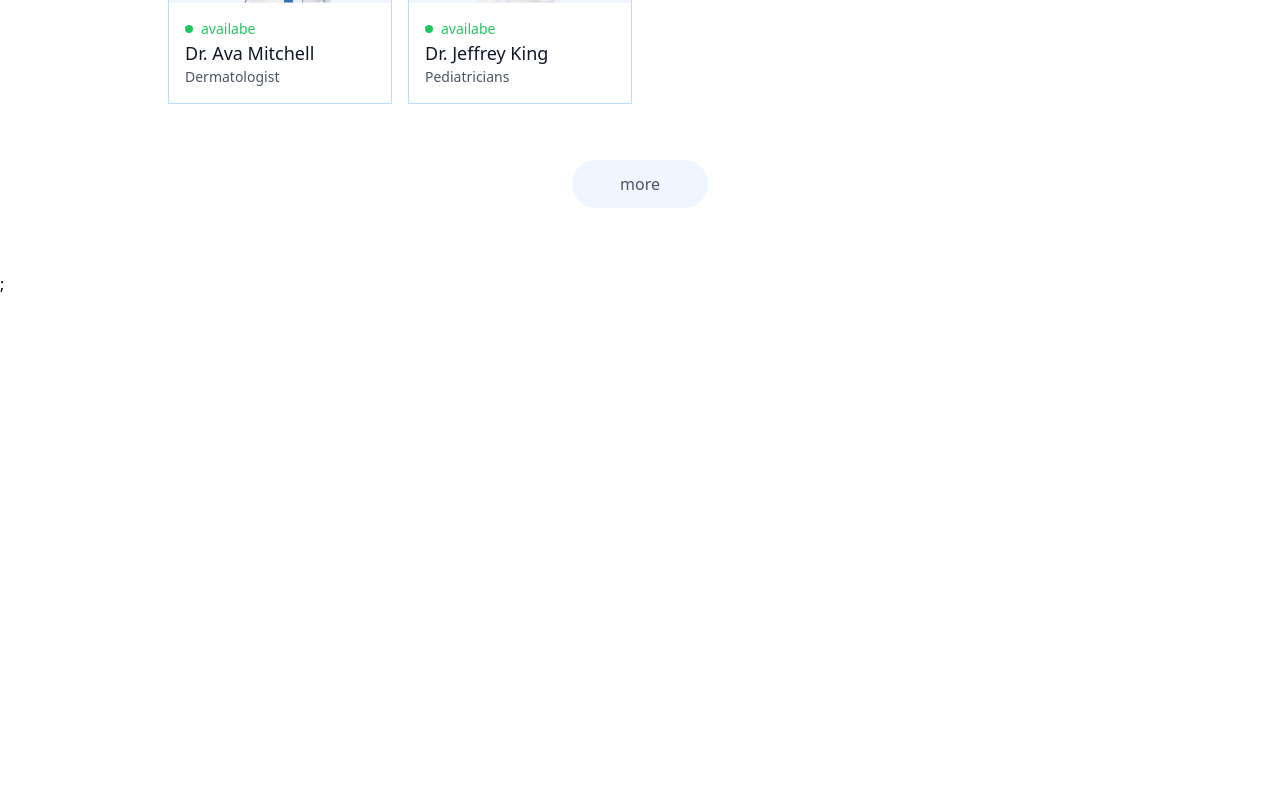
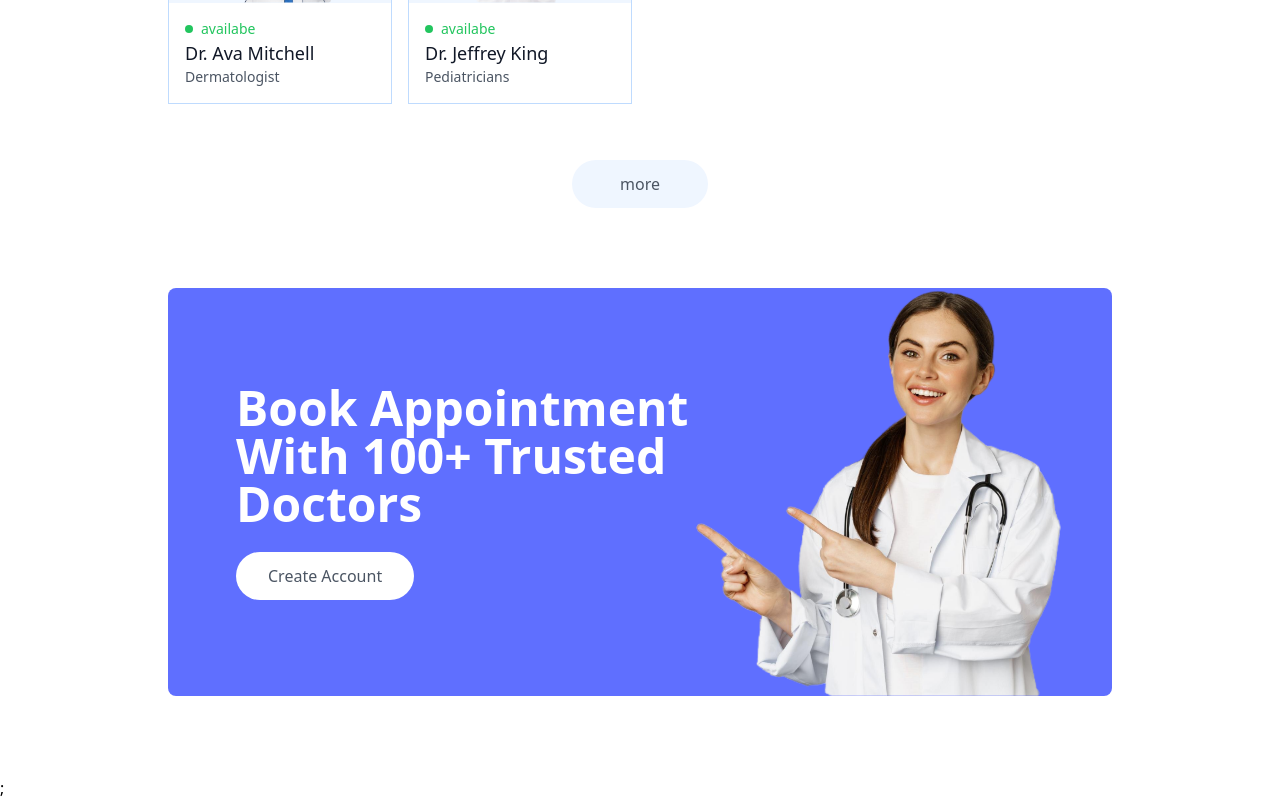
Before and after one commit to imran-assad/doctors_appointment, a React (Vite) app in the folder frontend/: page / in a window 1280 px wide. Shown: the part 2178-2978 px from the top of the page. Before the commit the page ends 2474 px from the top, so only its background shows below. Built offline with nearby package versions, Linux system fonts and the light colour scheme.

Commit message:
banner completed

```diff
--- /dev/null
+++ b/frontend/src/components/Banner.jsx
@@ -0,0 +1,38 @@
+import React from "react";
+import { assets } from "../assets/assets/assets_frontend/assets";
+import { useNavigate } from "react-router-dom";
+
+const Banner = () => {
+  const navigate = useNavigate();
+  return (
+    <>
+      <div className="flex bg-primary rounded-lg px-6 sm:px-10 md:px-14 lg:px-12 my-20 md:mx-10">
+        {/* -----------------Left-section----------------- */}
+        <div className="flex-1 py-8 sm:py-10 md:py-16 lg:py-24 lg:pl-5">
+          <div className="text-xl sm:text-2xl md:text-3xl lg:text-5xl font-semibold text-white">
+            <p>Book Appointment</p>
+            <p>With 100+ Trusted Doctors</p>
+          </div>
+          <button
+            onClick={() => {
+              navigate("/login");
+              scrollTo(0, 0);
+            }}
+            className="bg-white text-sm sm:text-base text-gray-600 px-8 py-3 rounded-full mt-6 hover:scale-105 transition-all"
+          >
+            Create Account
+          </button>
+        </div>
+        {/* -----------------Right-section----------------- */}
+        <div className="hidden md:block md:w-1/2 lg:w-[370px] relative">
+          <img
+            className="w-full absolute bottom-0 right-0 max-w-md"
+            src={assets.appointment_img}
+          />
+        </div>
+      </div>
+    </>
+  );
+};
+
+export default Banner;
--- a/frontend/src/pages/Home.jsx
+++ b/frontend/src/pages/Home.jsx
@@ -2,6 +2,7 @@
 import Header from "../components/Header";
 import SpecialityMenu from "../components/SpecialityMenu";
 import TopsDoctor from "../components/TopsDoctor";
+import Banner from "../components/Banner";
 
 const Home = () => {
   return (
@@ -10,6 +11,7 @@
         <Header />
         <SpecialityMenu />
         <TopsDoctor />
+        <Banner />
       </div>
     </>
   );
```
